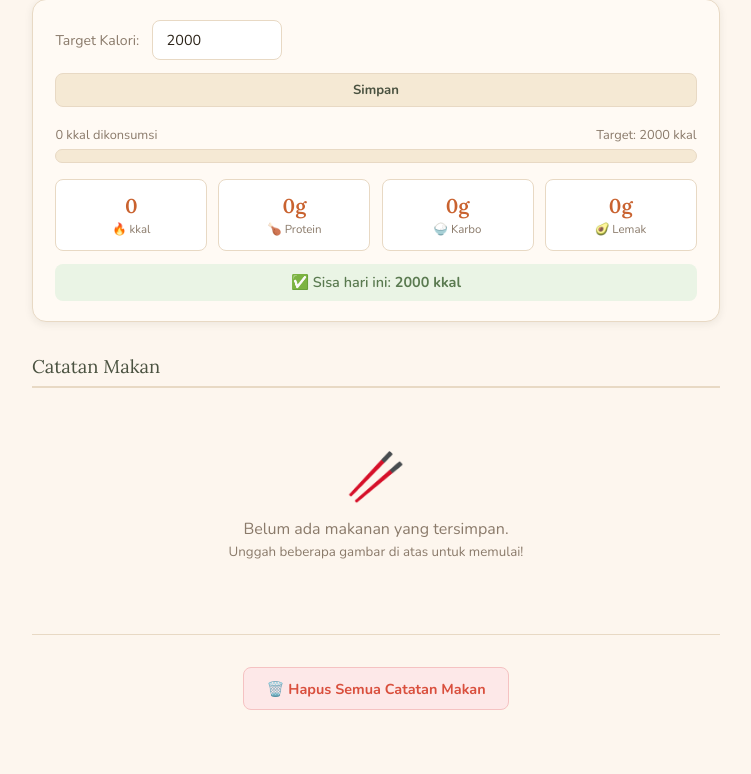
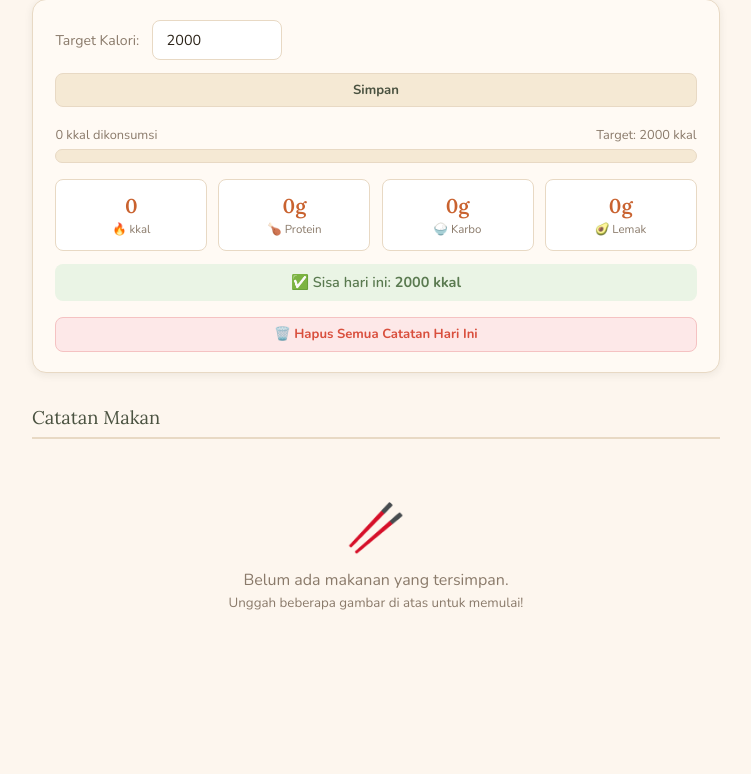
Before and after one commit to muhammadrizki985/calorie-tracker, a PHP site: page /analyze/ in a window 1280 px wide. Shown: the part 640-1414 px from the top of the page, without its empty margins (264-1015 px from the left). After the commit the page ends 1250 px from the top, so only its background shows below. Run offline with PHP 8.4, Linux system fonts and the light colour scheme.

Commit message:
Relocate the Hapus button

```diff
--- a/index.php
+++ b/index.php
@@ -640,6 +640,12 @@ hr { border: none; border-top: 1px solid var(--border); margin: 2rem 0; }
                     ⚠️ Melebihi target: <strong><?= abs($remaining) ?> kkal</strong>
                 <?php endif; ?>
             </div>
+
+            <div class="clear-day-row" style="margin-top:1rem">
+                <button class="btn btn-danger btn-sm btn-full" onclick="clearAll()">
+                    🗑️ Hapus Semua Catatan Hari Ini
+                </button>
+            </div>
         </div>
     </div>
 
@@ -765,15 +771,6 @@ hr { border: none; border-top: 1px solid var(--border); margin: 2rem 0; }
                 </div>
             <?php endforeach; ?>
         <?php endif; ?>
-    </div>
-
-    <hr>
-
-    <!-- ── DANGER ZONE ──────────────────────────────── -->
-    <div class="danger-zone">
-        <button class="btn btn-danger" onclick="clearAll()">
-            🗑️ Hapus Semua Catatan Makan
-        </button>
     </div>
 
 </div><!-- /wrapper -->
```
